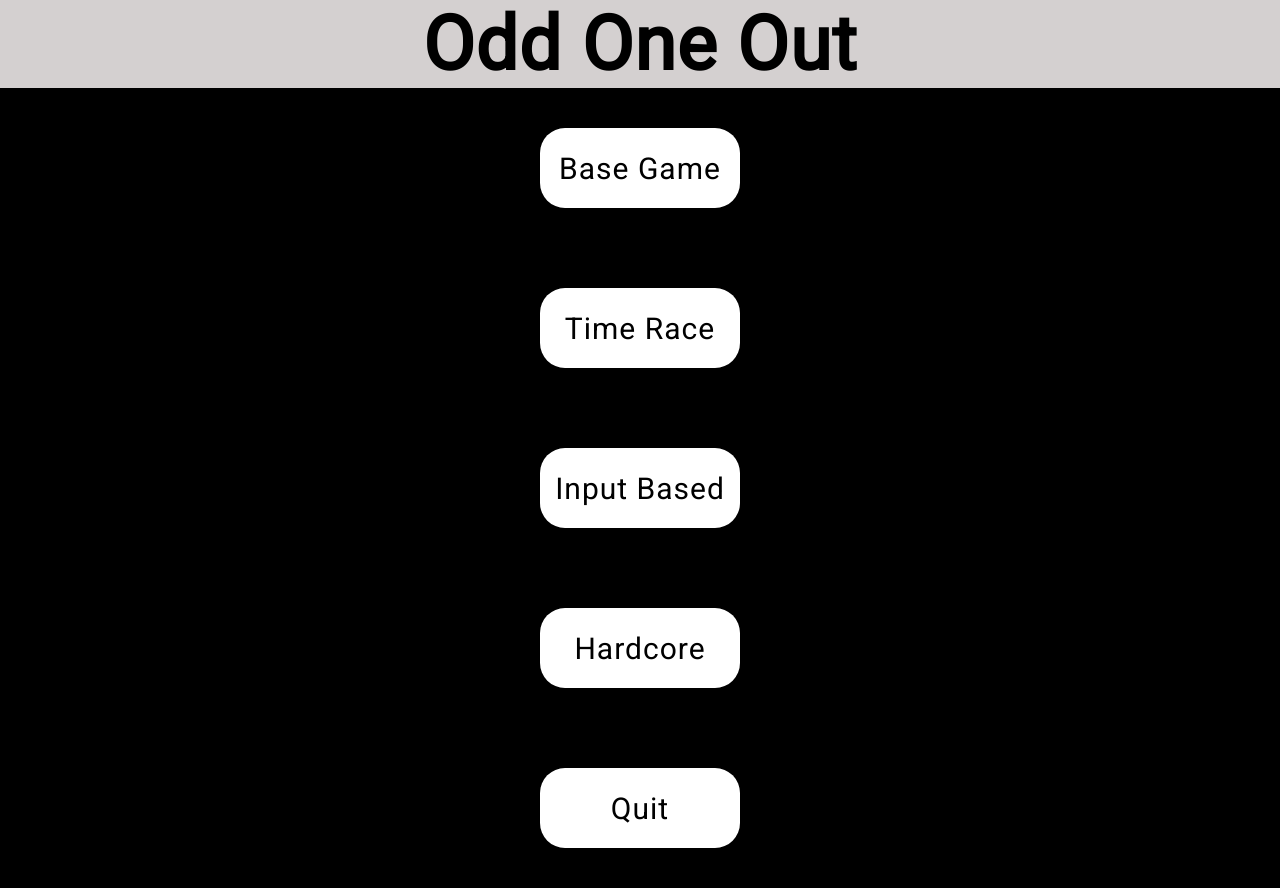
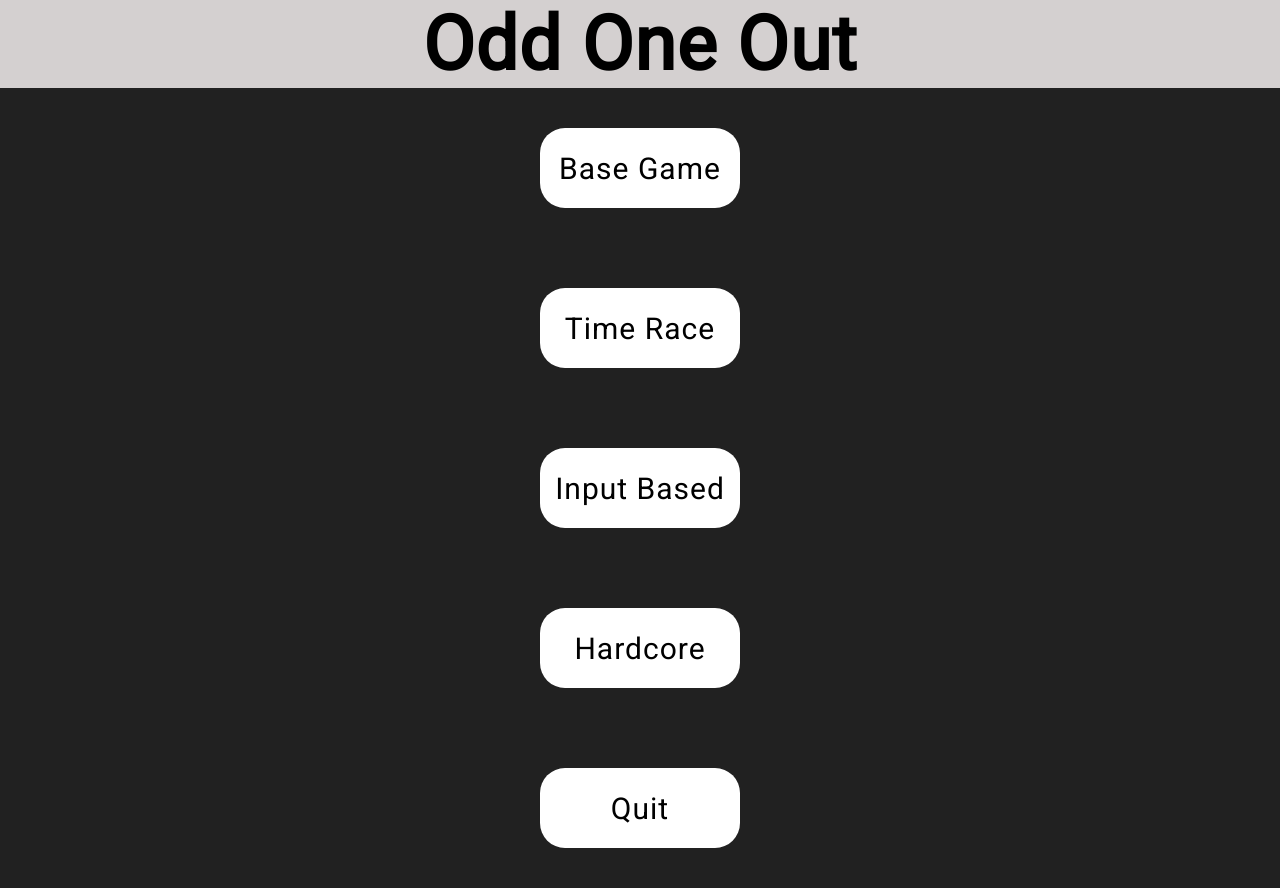
Before and after one commit to RichardPoroszlay/Odd-One-Out, a Flask app: page / in a window 1280 px wide. Run offline with Flask 3, Linux system fonts and the light colour scheme.

Commit message:
Changed background colour in main-menu.html

```diff
--- a/src/static/main-menu.css
+++ b/src/static/main-menu.css
@@ -22,7 +22,7 @@ html, body {
 }
 
 .contents-section {
-    background-color: black;
+    background-color: rgb(33, 33, 33) ;
     text-align: center;
     min-height: 90.9%;
 }
```
